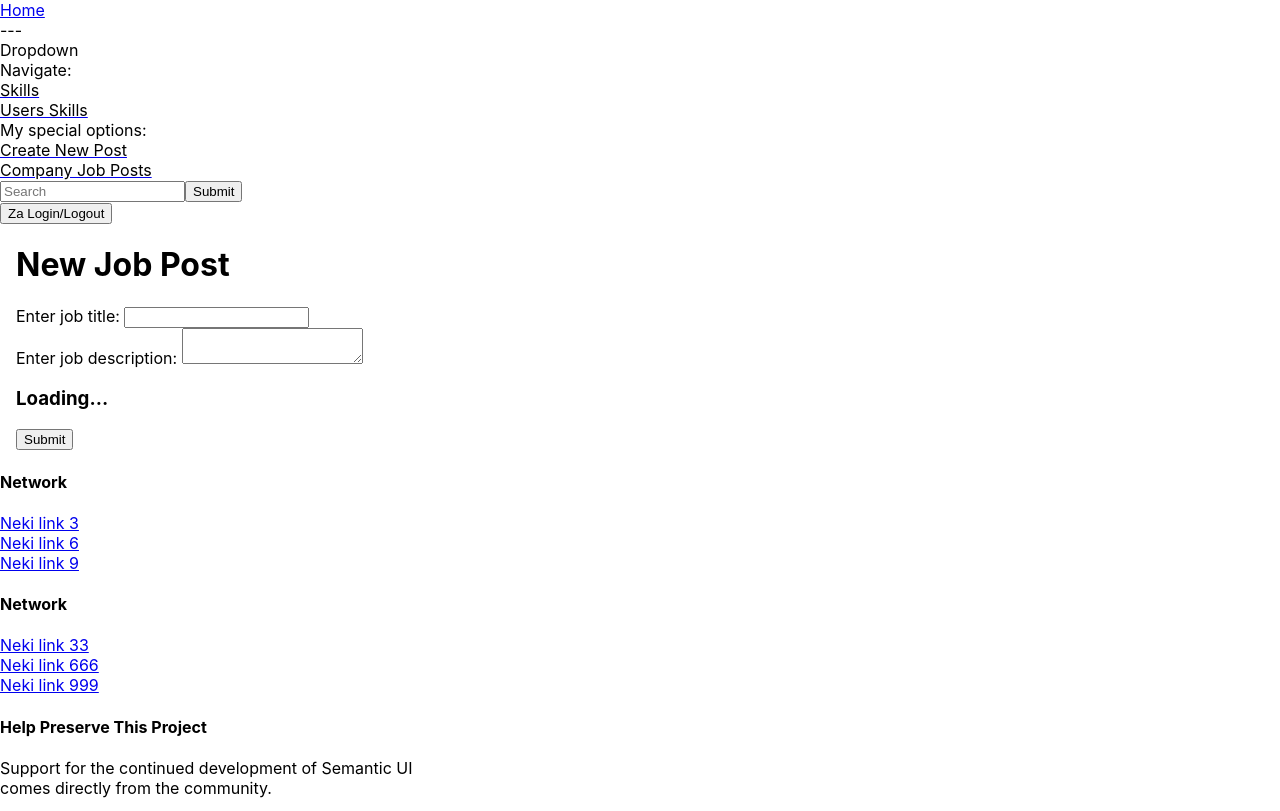
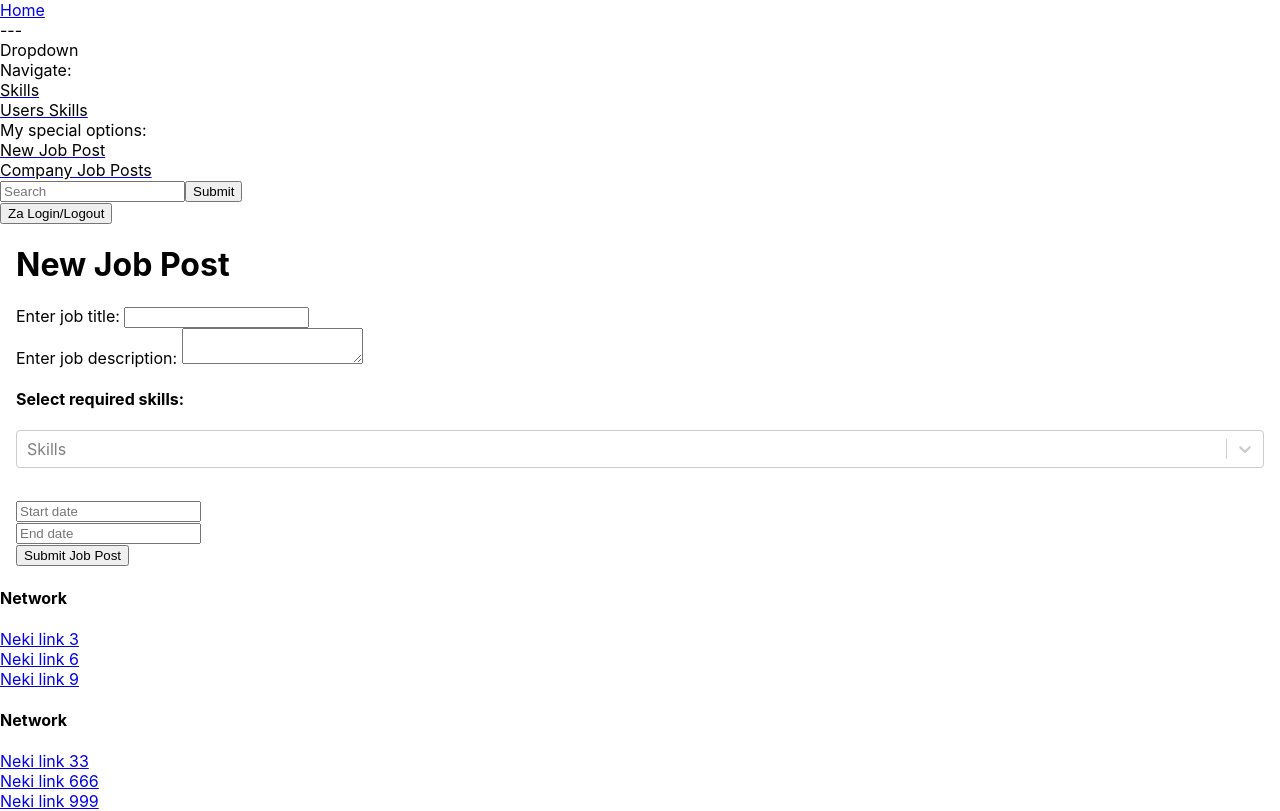
Before and after one commit to jocko981/job-posting, a React (Create React App) app: page /ads/new in a window 1280 px wide. Shown: the top 811 px of the page. Built offline with nearby package versions, Linux system fonts and the light colour scheme; no server answers; the HTML template or start-up script is replaced by a standard one.

Commit message:
working on job post form..

```diff
--- a/package.json
+++ b/package.json
@@ -10,6 +10,7 @@
     "axios": "^0.21.1",
     "react": "^17.0.2",
     "react-apexcharts": "^1.3.9",
+    "react-datepicker": "^4.2.1",
     "react-dom": "^17.0.2",
     "react-redux": "^7.2.4",
     "react-router-dom": "^5.2.0",
--- a/src/components/Navbar/Navbar.js
+++ b/src/components/Navbar/Navbar.js
@@ -16,7 +16,7 @@ const Navbar = () => {
                     <div className="divider"></div>
 
                     <div className="ui teal header">My special options:</div>
-                    <Link to="/ads/new"><div className="item">Create New Post</div></Link>
+                    <Link to="/ads/new"><div className="item">New Job Post</div></Link>
                     <Link to="/company-ads"><div className="item">Company Job Posts</div></Link>
                 </div>
             </div>
--- a/src/containers/HomePage/JobPosts/CompanyJobPosts.js
+++ b/src/containers/HomePage/JobPosts/CompanyJobPosts.js
@@ -72,7 +72,8 @@ class CompanyJobPosts extends React.Component {
 }
 
 const mapStateToProps = (state) => {
-    console.log(state.jobPosts.companyJobPosts, '[mapStateToProps]')
+    // console.log(state.jobPosts.companyJobPosts, '[mapStateToProps]')
+    console.log(state, '[STATE - mapStateToProps]')
     return {
         companyJobPosts: state.jobPosts.companyJobPosts
     };
--- a/src/containers/HomePage/JobPosts/Forms/JobCreateForm.js
+++ b/src/containers/HomePage/JobPosts/Forms/JobCreateForm.js
@@ -1,4 +1,3 @@
-
 import React, { Component } from "react";
 import { connect } from "react-redux";
 import { fetchAllSkills, createJobPost } from "../../../../actions";
--- a/src/containers/HomePage/JobPosts/Forms/JobForm.js
+++ b/src/containers/HomePage/JobPosts/Forms/JobForm.js
@@ -1,48 +1,40 @@
 import React from "react";
 import { Field, formValues, reduxForm } from "redux-form";
 import Select from 'react-select';
+import DatePicker from "react-datepicker";
+import "react-datepicker/dist/react-datepicker.css";
 
 class JobPostForm extends React.Component {
     constructor(props) {
         super(props);
         this.state = {
             // selected: true
-            selectedSkills: []
+            selectedSkills: [],
+            startDate: null,
+            endDate: null
         };
-        let skillz = [];
+
+    }
+
     // NOTE: data for react-select MUST have keyValues: 'label' and 'value'
-        this.renderSkillsDropdown = () => {
-            if (!this.props.allSkills.data) {
-                console.log(props.allSkills)
-                return (
-                    <div>
-                        <h3 className="ui header teal center aligned">Loading...</h3>
-                    </div>
-                );
-            } else {
-                if (this.props.allSkills.data.length > 0) {
+    renderSkillsDropdown = () => {
+        let skillz = [{ id: 1, name: 'php' }, { id: 2, name: 'laravel' },
+        { id: 3, name: 'javascript' }, { id: 4, name: 'java' },
+        { id: 5, name: 'nodejs' }, { id: 6, name: 'python' }, { id: 7, name: 'REZERVA' }];
+
+        if (this.props.allSkills.data && this.props.allSkills.data.length > 0) {
             skillz = this.props.allSkills.data.map(item => {
                 return { value: item.id, label: item.name }
             });
-                } else {
-                    const skillzRezerva = [{ id: 1, name: 'php' }, { id: 2, name: 'laravel' },
-                    { id: 3, name: 'javascript' }, { id: 4, name: 'java' },
-                    { id: 5, name: 'nodejs' }, { id: 6, name: 'python' }]
-
-                    skillz = skillzRezerva.map(item => {
-                        return { value: item.id, label: item.name }
-                    });
-                }
-
         }
 
         return (
             <div className="skills_select_list">
                 {/* <div className="ui divider"></div> */}
-                    <h4>Select your skills:</h4>
+                <h4>Select required skills:</h4>
                 <Select
                     className="dropdown"
-                        placeholder="Your skills..."
+                    placeholder="Skills"
                     value={skillz.filter(obj => this.state.selectedSkills.includes(obj.value))} // set selected values
                     options={skillz} // set list of the data
                     onChange={this.handleChangeSkills} // assign onChange function
@@ -54,15 +46,37 @@ class JobPostForm extends React.Component {
             </div>
         );
     }
-
-    }
-
     // handle onChange event of the dropdown
     handleChangeSkills = (event) => {
         this.setState({
             selectedSkills: Array.isArray(event) ? event.map(x => x.value) : []
         });
-        // this.setState.selectedSkills(Array.isArray(event) ? event.map(x => x.value) : []);
+    }
+
+    renderStartEndDate = () => {
+        return (
+            <div className="two fields">
+                <div className="field">
+                    <DatePicker
+                        placeholderText="Start date"
+                        selected={this.state.startDate}
+                        onChange={date => this.setState({ startDate: date })}
+                        // this.setState({ startDate: date })
+                        dateFormat="dd/MM/yyyy"
+                        minDate={new Date()}
+                    />
+                </div>
+                <div className="field">
+                    <DatePicker
+                        placeholderText="End date"
+                        selected={this.state.endDate}
+                        onChange={date => this.setState({ endDate: date })}
+                        dateFormat="dd/MM/yyyy"
+                        minDate={new Date()}
+                    />
+                </div>
+            </div>
+        );
     }
 
     // REDUX-FORM CODE -->
@@ -93,15 +107,65 @@ class JobPostForm extends React.Component {
         return (
             <div className={className}>
                 <label>{label}</label>
-                <textarea {...input} type={type} autoComplete="off" />
+                <textarea {...input} type={type} autoComplete="off" maxLength="3000" />
                 <div>{this.renderError(meta)}</div>
             </div>
         );
     }
 
     onSubmit = (formValues) => {
-        this.props.onSubmit(formValues);
+        if (this.state.startDate && this.state.endDate) {
+            const dd_start = String(this.state.startDate.getDate()).padStart(2, '0');
+            const mm_start = String(this.state.startDate.getMonth() + 1).padStart(2, '0'); //January is 0!
+            const yyyy_start = this.state.startDate.getFullYear();
 
+            const dd_end = String(this.state.endDate.getDate()).padStart(2, '0');
+            const mm_end = String(this.state.endDate.getMonth() + 1).padStart(2, '0'); //January is 0!
+            const yyyy_end = this.state.endDate.getFullYear();
+
+            const job_start = dd_start + '-' + mm_start + '-' + yyyy_start;
+            const job_end = dd_end + '-' + mm_end + '-' + yyyy_end;
+
+            this.props.onSubmit({
+                ...formValues,
+                skills: this.state.selectedSkills,
+                start_date: job_start,
+                end_date: job_end
+            });
+        } else if (this.state.startDate) {
+            const dd_start = String(this.state.startDate.getDate()).padStart(2, '0');
+            const mm_start = String(this.state.startDate.getMonth() + 1).padStart(2, '0'); //January is 0!
+            const yyyy_start = this.state.startDate.getFullYear();
+
+            const job_start = dd_start + '-' + mm_start + '-' + yyyy_start;
+
+            this.props.onSubmit({
+                ...formValues,
+                skills: this.state.selectedSkills,
+                start_date: job_start,
+                end_date: this.state.endDate
+            });
+        } else if (this.state.endDate) {
+            let job_start = new Date();
+
+            const dd_start = String(job_start.getDate()).padStart(2, '0');
+            const mm_start = String(job_start.getMonth() + 1).padStart(2, '0'); //January is 0!
+            const yyyy_start = job_start.getFullYear();
+
+            const dd_end = String(this.state.endDate.getDate()).padStart(2, '0');
+            const mm_end = String(this.state.endDate.getMonth() + 1).padStart(2, '0'); //January is 0!
+            const yyyy_end = this.state.endDate.getFullYear();
+
+            job_start = dd_start + '-' + mm_start + '-' + yyyy_start;
+            const job_end = dd_end + '-' + mm_end + '-' + yyyy_end;
+
+            this.props.onSubmit({
+                ...formValues,
+                skills: this.state.selectedSkills,
+                start_date: job_start,
+                end_date: job_end
+            });
+        }
     }
 
     render() {
@@ -110,11 +174,13 @@ class JobPostForm extends React.Component {
 
                 <Field name="title" component={this.renderInputTitle} label="Enter job title: " />
                 <Field name="description" component={this.renderInputDescription} label="Enter job description: " />
+
                 {this.renderSkillsDropdown()}
+                {this.renderStartEndDate()}
 
                 {/* <Field name="date_start_&_end" component={''} label="Required skills: " /> */}
 
-                <button className="ui button primary">Submit</button>
+                <button className="ui button primary">Submit Job Post</button>
             </form>
         );
     }
--- a/src/containers/auth/LoginPage/LoginPage.js
+++ b/src/containers/auth/LoginPage/LoginPage.js
@@ -50,6 +50,7 @@ const LoginPage = () => {
                                         name="email"
                                         placeholder="E-mail address"
                                         onChange={handleChange}
+                                        maxLength="199"
                                     />
                                 </div>
                             </div>
--- a/src/containers/auth/RegisterPage/CompanyRegistration/CompanyRegistration.js
+++ b/src/containers/auth/RegisterPage/CompanyRegistration/CompanyRegistration.js
@@ -60,6 +60,7 @@ const CompanyRegistration = () => {
                                 name="email"
                                 placeholder="E-mail address"
                                 onChange={handleChangeInputs}
+                                maxLength="199"
                             />
                         </div>
                     </div>
--- a/src/containers/auth/RegisterPage/UserRegistration/UserRegistration.js
+++ b/src/containers/auth/RegisterPage/UserRegistration/UserRegistration.js
@@ -101,6 +101,7 @@ const UserRegistration = ({ allSkills }) => {
                                 name="name"
                                 placeholder="Your name"
                                 onChange={handleChangeInputs}
+                                maxLength="199"
                             />
                         </div>
                     </div>
@@ -114,6 +115,7 @@ const UserRegistration = ({ allSkills }) => {
                                 name="email"
                                 placeholder="E-mail address"
                                 onChange={handleChangeInputs}
+                                maxLength="199"
                             />
                         </div>
                     </div>
--- a/src/reducers/jobPostsReducer.js
+++ b/src/reducers/jobPostsReducer.js
@@ -22,7 +22,6 @@ export default (state = INITIAL_STATE, action) => {
         case FETCH_COMPANY_JOB_POSTS:
             return  { ...state, companyJobPosts: action.payload };
 
-
         default:
             return state;
     }
```
Also changed, not shown: src/helpers/axiosInstance.js (+22 -8 lines), src/assets/css/index.css (line endings or trailing spaces), 1 other file (tests, documents, lock files or other folders). Lines whose indentation alone changed are shown as unchanged.
